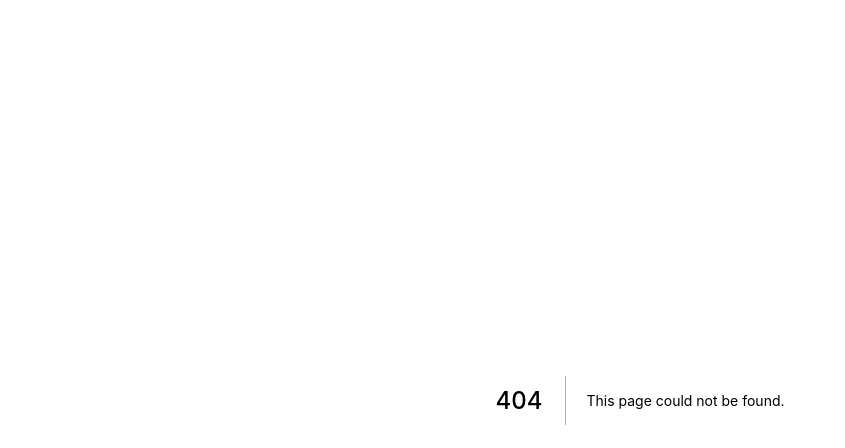
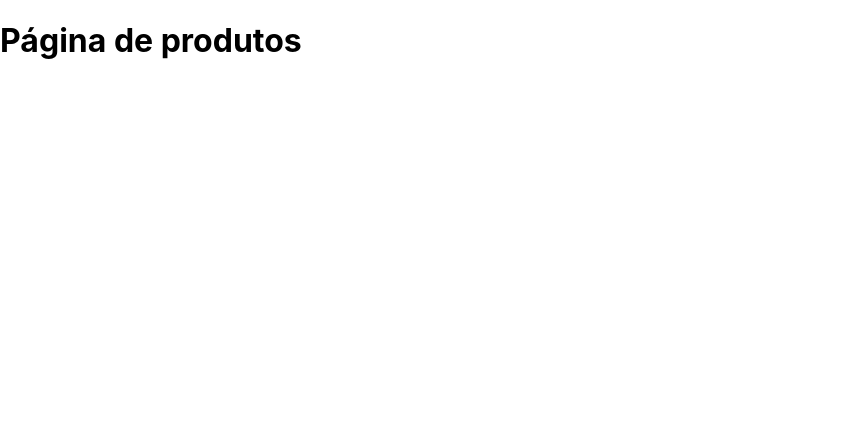
Before and after one commit to EduardaMatias/next-js, a Next.js app: page /products in a window 1280 px wide. Before the commit this address had no page. Shown: the top 448 px of the page, without its empty margins (0-845 px from the left). Built offline with nearby package versions, Linux system fonts and the light colour scheme.

Commit message:
Created new pages

```diff
--- /dev/null
+++ b/pages/about.js
@@ -0,0 +1,3 @@
+export default function About() {
+    return <h1>Página de About </h1>
+}
--- /dev/null
+++ b/pages/products.js
@@ -0,0 +1,3 @@
+export default function Products() {
+    return <h1>Página de produtos </h1>
+}
```
